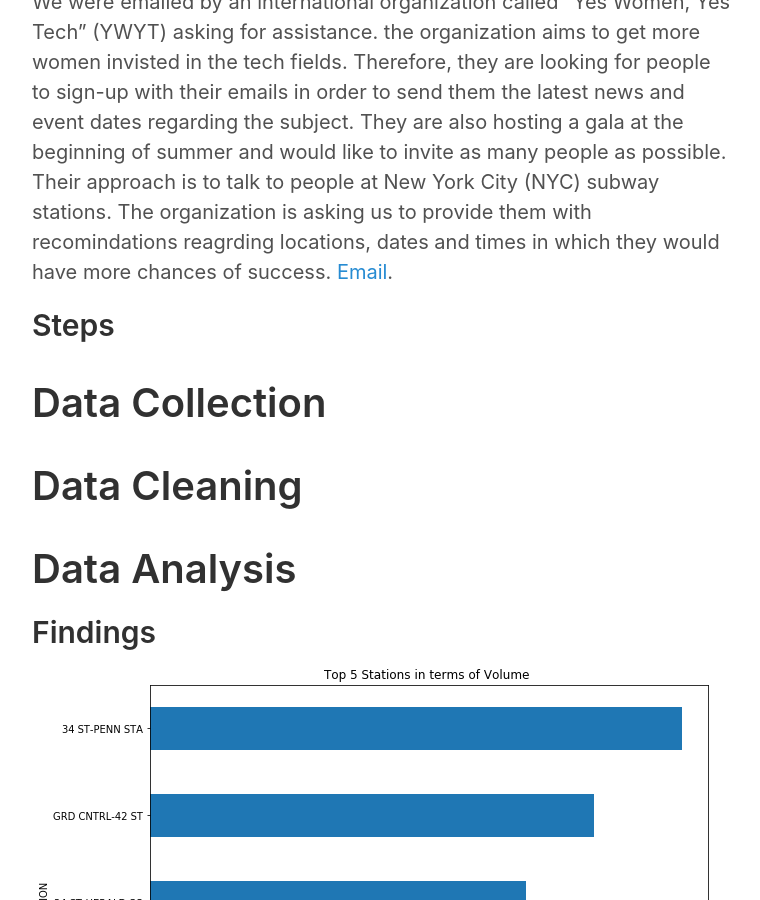
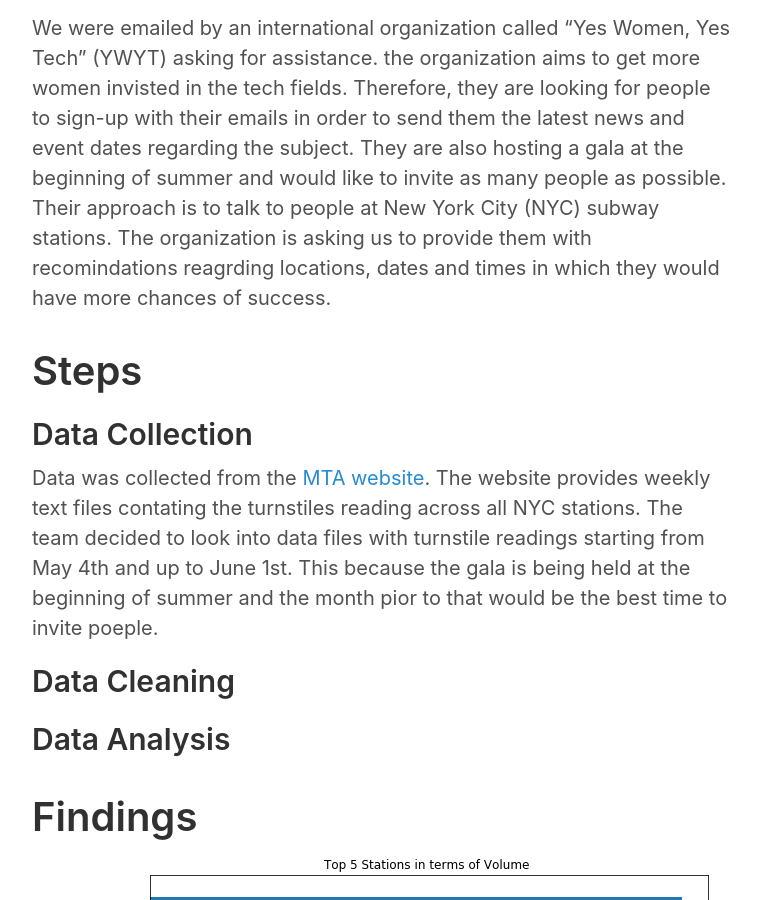
Before and after one commit to AliAlabdlmohsen/AliAlabdlmohsen.github.io, a Jekyll site: the page built from _posts/2019-07-08-Project01.md, in a window 1280 px wide and 900 px high, scrolled down 373 px. Shown: the whole window, without its empty margins (258-1018 px from the left). Built offline with Jekyll 4.4.1, drawn with Linux system fonts in a browser that asks for light colours.

Commit message:
added data collection part

```diff
--- a/_posts/2019-07-08-Project01.md
+++ b/_posts/2019-07-08-Project01.md
@@ -3,20 +3,20 @@
 title: Data Science Bootcamp, Metis - Project_01
 ---
 
-## Introduction
+# Introduction
 
 We were emailed by an international organization called "Yes Women, Yes Tech" (YWYT) asking for assistance. the organization aims to get more women invisted in the tech fields. Therefore, they are looking for people to sign-up with their emails in order to send them the latest news and event dates regarding the subject. They are also hosting a gala at the beginning of summer and would like to invite as many people as possible. Their approach is to talk to people at New York City (NYC) subway stations. The organization is asking us to provide them with recomindations reagrding locations, dates and times in which they would have more chances of success.
-[Email](https://alialabdlmohsen.github.io/2019/07/08/Project01/).
 
-## Steps
+# Steps
 
-# Data Collection
+## Data Collection
+Data was collected from the [MTA website](http://web.mta.info/developers/turnstile.html). The website provides weekly text files contating the turnstiles reading across all NYC stations. The team decided to look into data files with turnstile readings starting from May 4th and up to June 1st. This because the gala is being held at the beginning of summer and the month pior to that would be the best time to invite poeple.
 
-# Data Cleaning
+## Data Cleaning
 
-# Data Analysis
+## Data Analysis
 
-## Findings
+# Findings
 
 ![Top five stations in terms of valume]({{ site.url }}/images/Top_5.png)
 
```
